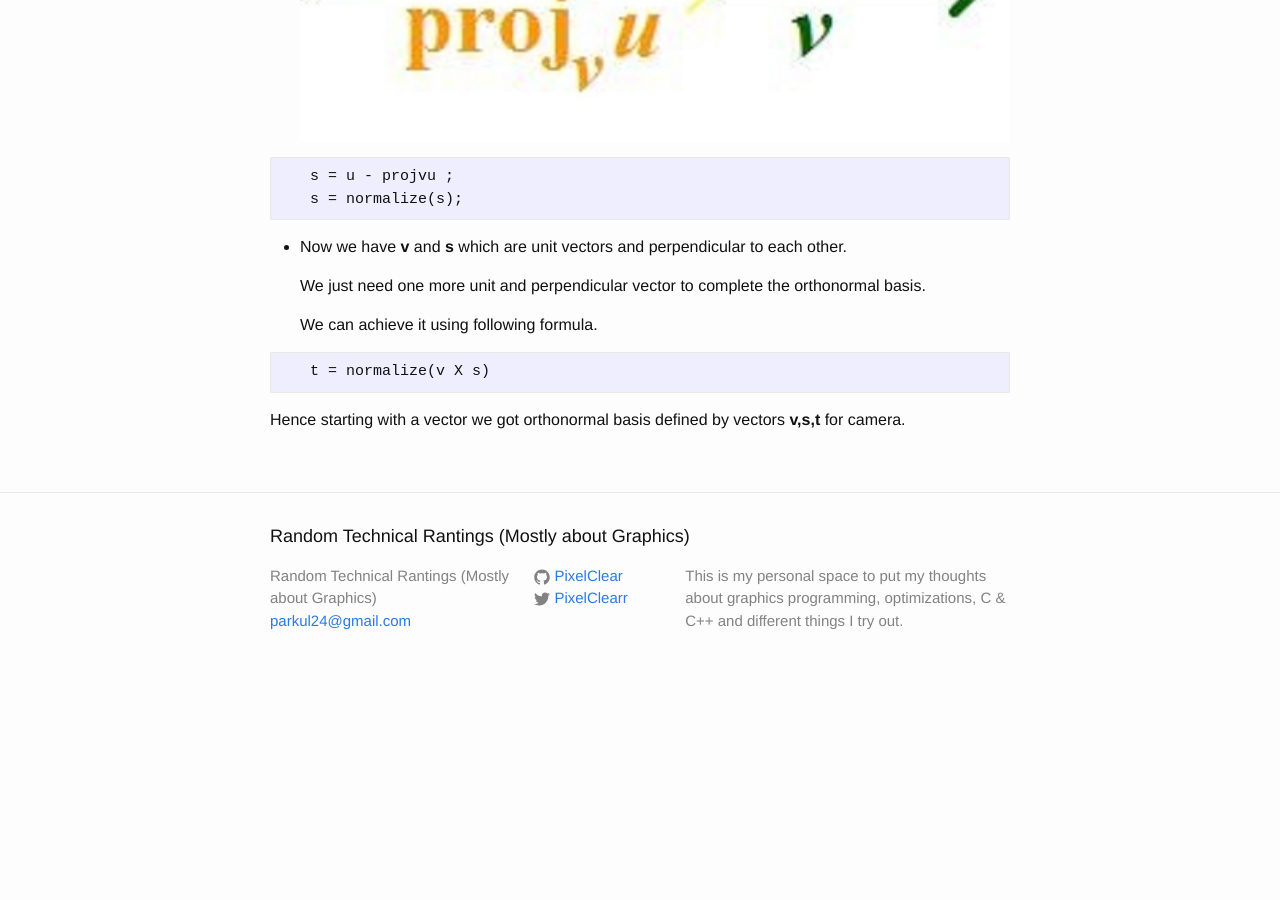
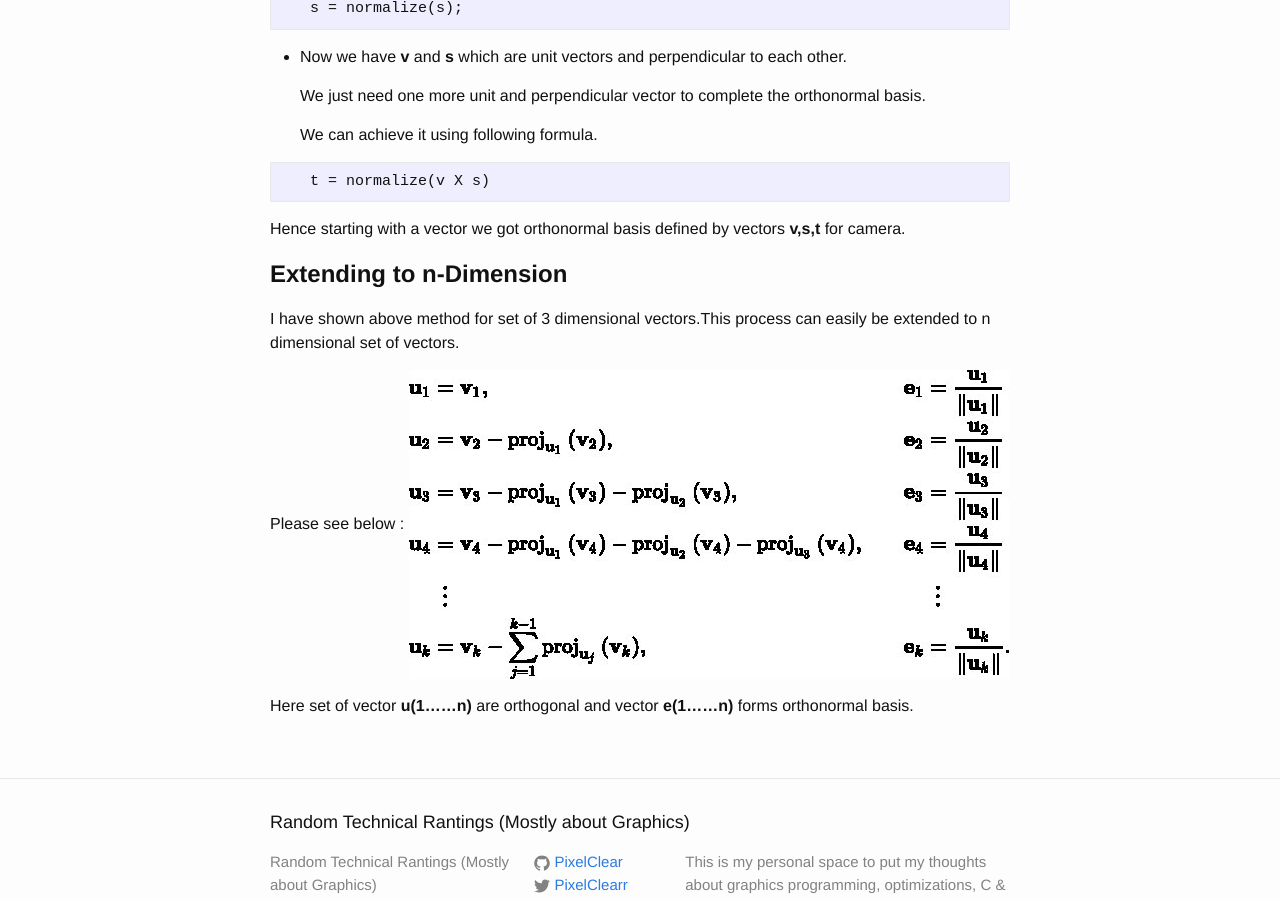
Before and after one commit to PixelClear/PixelClear.github.io, a Jekyll site: the page built from _posts/2017-11-07-Finding-Orthonormal-Basis.markdown, in a window 1280 px wide and 900 px high, scrolled down 2002 px. Built offline with Jekyll 4.4.1, drawn with Linux system fonts in a browser that asks for light colours; before the commit the page ends 2694 px from its top, so only the background shows below that; some of the changed text lies outside the part shown.

Commit message:
Added n dimensionality

```diff
--- a/_posts/2017-11-07-Finding-Orthonormal-Basis.markdown
+++ b/_posts/2017-11-07-Finding-Orthonormal-Basis.markdown
@@ -1,6 +1,6 @@
 ---
 layout: post
-title:  "Finding orthonormal basis given vector!!"
+title:  "Finding orthonormal basis given set of n dimensional vectors!!"
 date:   2017-11-07 21:22:36 +0100
 categories: technical post
 ---
@@ -43,7 +43,7 @@ In order to find orthonormal basis for camera we have two vectors
 
   Please see below for formula :
 
-  ![Formula for projection]({{ site.url }}/assets/projutov.jpg){:class="img-responsive"}
+  ![Formula for projection]({{ site.url }}/assets/prowojutov.jpg){:class="img-responsive"}
 
 
 ~~~~~~~~~~~~~~~~~~~~~~~~~~~~~~~~~~~~~~~~~~~~~~~~~~~~~~~~~~~~~~~~~~~~~~~~~~~~~~~~~~~~~~~~~~~~~~~~~~~~~~~~~~~~~~~~~~~~~~~~~~~~~~~~~~~~~~~~~~~~~~~~~~~~~~~~~~~~~~~~~~~~~~~~~~~~~~~~~~~~~~~~~~~~~~~~~~~~
@@ -79,3 +79,13 @@ In order to find orthonormal basis for camera we have two vectors
 ~~~~~~~~~~~~~~~~~~~~~~~~~~~~~~~~~~~~~~~~~~~~~~~~~~~~~~~~~~~~~~~~~~~~~~~~~~~~~~~~~~~~~~~~~~~~~~~~~~~~~~~~~~~~~~~~~~~~~~~~~~~~~~~~~~~~~~~~~~~~~~~~~~~~~~~~~~~~~~~~~~~~~~~~~~~~~~~~~~~~~~~~~~~~~~~~~~~~
 
    Hence starting with a vector we got orthonormal basis defined by vectors **v,s,t** for camera.
+
+**Extending to n-Dimension**
+================================================================================================================================================
+
+   I have shown above method for set of 3 dimensional vectors.This process can easily be extended to n dimensional set of vectors.
+
+   Please see below :
+   ![Formula for projection]({{ site.url }}/assets/gmndim.jpg){:class="img-responsive"}
+
+   Here set of vector **u(1......n)** are orthogonal and vector **e(1......n)** forms orthonormal basis.
```
Also changed, not shown: assets/gmndim.jpg (added).
